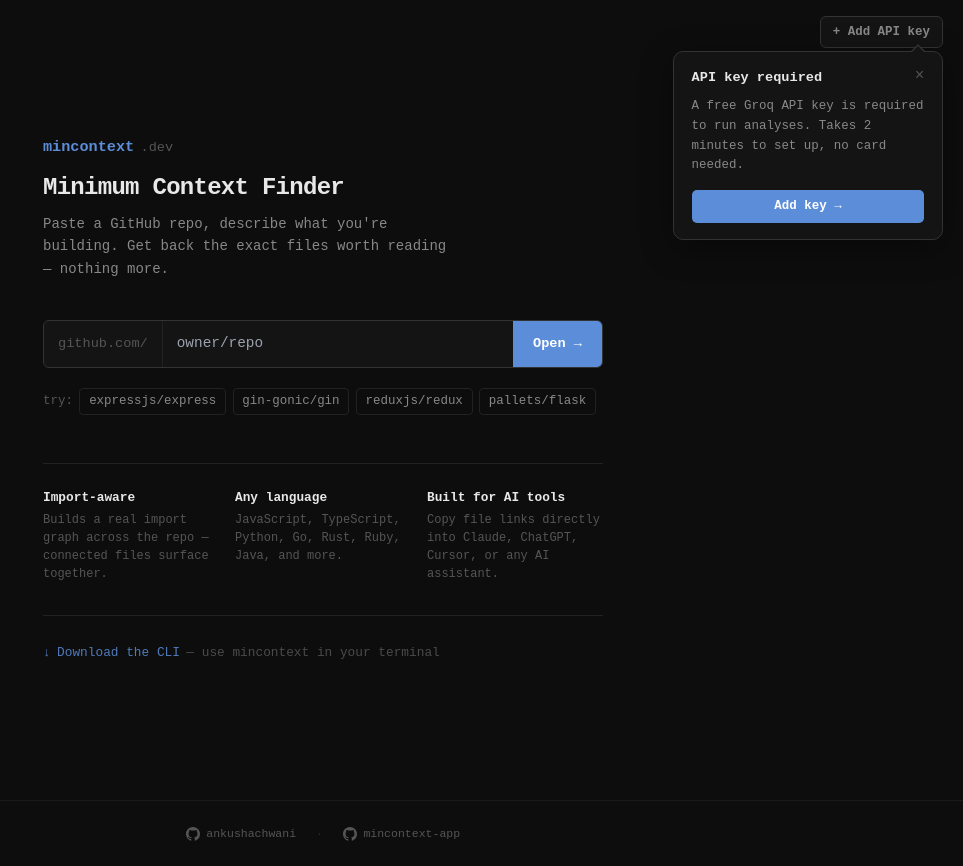
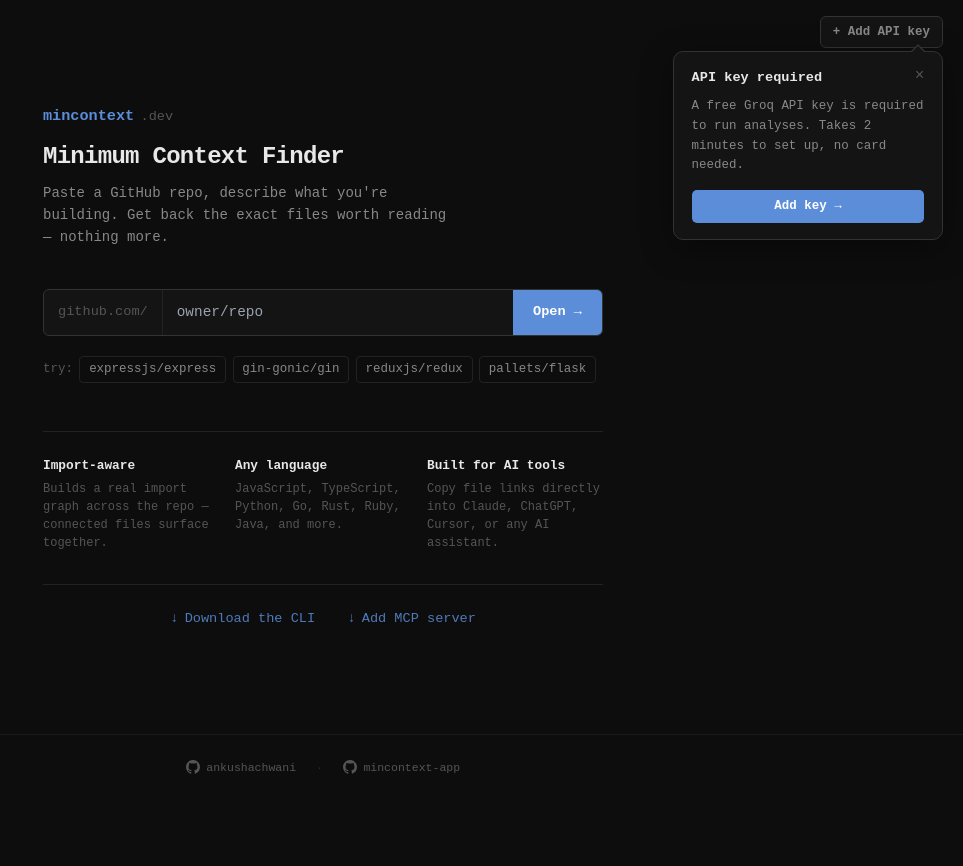
Before and after one commit to ankushachwani/mincontext-app, a Next.js app: page / in a window 1280 px wide. Shown: the whole page, without its empty margins (317-1280 px from the left). After the commit the page ends 800 px from the top, so only its background shows below. Built offline with nearby package versions, Linux system fonts and the light colour scheme.

Commit message:
update: fixed page scrollability

```diff
--- a/app/[[...slug]]/page.js
+++ b/app/[[...slug]]/page.js
@@ -122,7 +122,7 @@
   ];
 
   return (
-    <main style={{ minHeight: "100vh", display: "flex", flexDirection: "column", alignItems: "center", justifyContent: "center", padding: "2rem", background: "var(--bg)", position: "relative" }}>
+    <main style={{ flex: 1, display: "flex", flexDirection: "column", alignItems: "center", justifyContent: "center", padding: "2rem", background: "var(--bg)", position: "relative" }}>
 
       {/* Top-right API key button */}
       <div style={{ position: "fixed", top: "1rem", right: "1.25rem", display: "flex", alignItems: "center", gap: "0.5rem", zIndex: 20 }}>
@@ -327,7 +327,7 @@
           ))}
         </div>
 
-        <div style={{ marginTop: "3rem", paddingTop: "1.5rem", borderTop: "1px solid var(--border)", display: "grid", gridTemplateColumns: "repeat(3, 1fr)", gap: "1rem" }}>
+        <div style={{ marginTop: "3rem", paddingTop: "1.5rem", borderTop: "1px solid var(--border)", display: "grid", gridTemplateColumns: "repeat(auto-fit, minmax(140px, 1fr))", gap: "1rem" }}>
           {[
             { label: "Import-aware", desc: "Builds a real import graph across the repo — connected files surface together." },
             { label: "Any language", desc: "JavaScript, TypeScript, Python, Go, Rust, Ruby, Java, and more." },
@@ -340,13 +340,18 @@
           ))}
         </div>
 
-        {/* CLI link */}
-        <div style={{ marginTop: "2rem", paddingTop: "1.5rem", borderTop: "1px solid var(--border)" }}>
+        {/* CLI + MCP links */}
+        <div style={{ marginTop: "2rem", paddingTop: "1.5rem", borderTop: "1px solid var(--border)", display: "flex", gap: "2rem", flexWrap: "wrap", justifyContent: "center" }}>
+          {[
+            { href: "/cli", icon: "↓", label: "Download the CLI" },
+            { href: "/mcp", icon: "↓", label: "Add MCP server" },
+          ].map(({ href, icon, label }) => (
             <a
-            href="/cli"
+              key={href}
+              href={href}
               style={{
                 color: "var(--accent)",
-              fontSize: "0.8rem",
+                fontSize: "0.85rem",
                 textDecoration: "none",
                 display: "inline-flex",
                 alignItems: "center",
@@ -357,10 +362,10 @@
               onMouseEnter={e => e.currentTarget.style.opacity = "1"}
               onMouseLeave={e => e.currentTarget.style.opacity = "0.85"}
             >
-            <span>↓</span>
-            <span>Download the CLI</span>
-            <span style={{ color: "var(--text-muted)" }}>— use mincontext in your terminal</span>
+              <span>{icon}</span>
+              <span>{label}</span>
             </a>
+          ))}
         </div>
       </div>
     </main>
@@ -959,7 +964,7 @@
   const totalTokens = selectedResults.reduce((sum, r) => sum + Math.ceil((r.content || "").length / 4), 0);
 
   return (
-    <div style={{ minHeight: "100vh", background: "var(--bg)", display: "flex", flexDirection: "column" }}>
+    <div style={{ flex: 1, background: "var(--bg)", display: "flex", flexDirection: "column" }}>
       {/* Header */}
       <header style={{
         borderBottom: "1px solid var(--border)",
```
Lines whose indentation alone changed are shown as unchanged.
